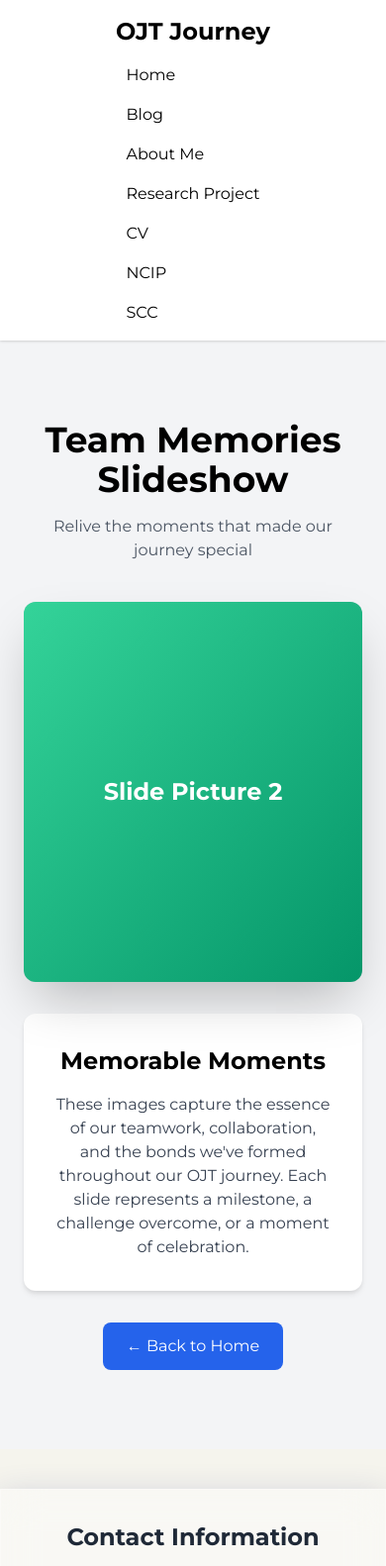
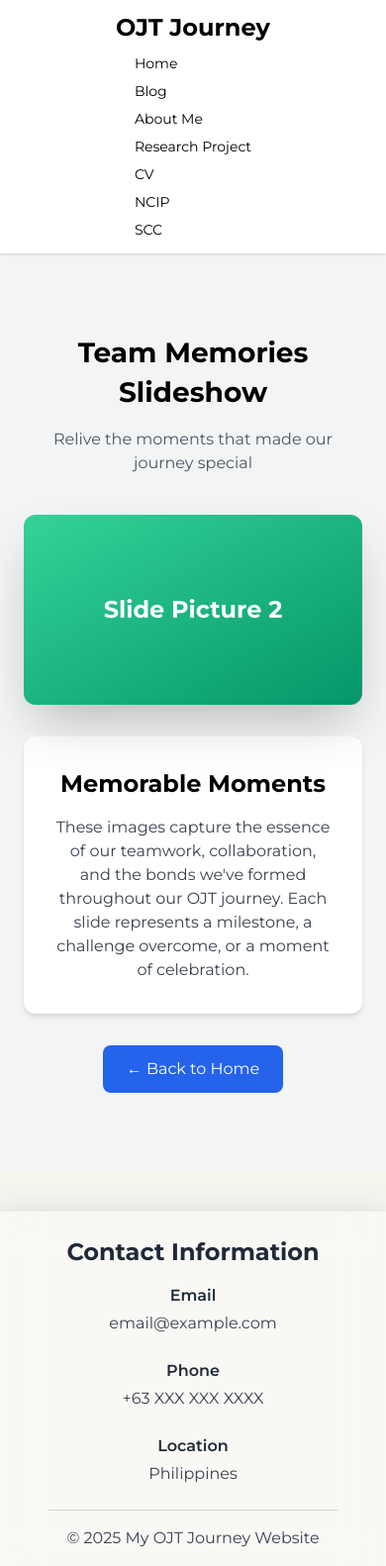
Before and after one commit to astranatekal/ojt-blog-website, a plain HTML site: page slideshow.html in a window 390 px wide. Shown: the top 1582 px of the page at 99% size. Drawn offline with nearby package versions, Linux system fonts and the light colour scheme.

Commit message:
Fix navbar alignment on mobile

```diff
--- a/slideshow.html
+++ b/slideshow.html
@@ -66,6 +66,50 @@
       nav div {
         flex-direction: column;
         gap: 0.5rem;
+      }
+      h2 {
+        font-size: 1.75rem !important;
+      }
+      h3 {
+        font-size: 1.5rem !important;
+      }
+      .text-4xl {
+        font-size: 1.75rem !important;
+      }
+      .text-2xl {
+        font-size: 1.5rem !important;
+      }
+      .h-96 {
+        height: 16rem !important;
+      }
+      .glass-strong {
+        padding: 1.5rem !important;
+      }
+    }
+
+    @media (max-width: 640px) {
+      nav {
+        padding: 0.75rem !important;
+      }
+      nav h1 {
+        font-size: 1.5rem !important;
+        margin-bottom: 0.5rem !important;
+      }
+      nav div {
+        gap: 0.25rem !important;
+        font-size: 0.875rem !important;
+      }
+      h2 {
+        font-size: 1.5rem !important;
+      }
+      h3 {
+        font-size: 1.25rem !important;
+      }
+      .h-96 {
+        height: 12rem !important;
+      }
+      .text-lg {
+        font-size: 1rem !important;
       }
     }
   </style>
```
Also changed, not shown: about-website.html (+55 -0 lines), capstone.html (+41 -0 lines), ojt-team.html (+38 -0 lines).
